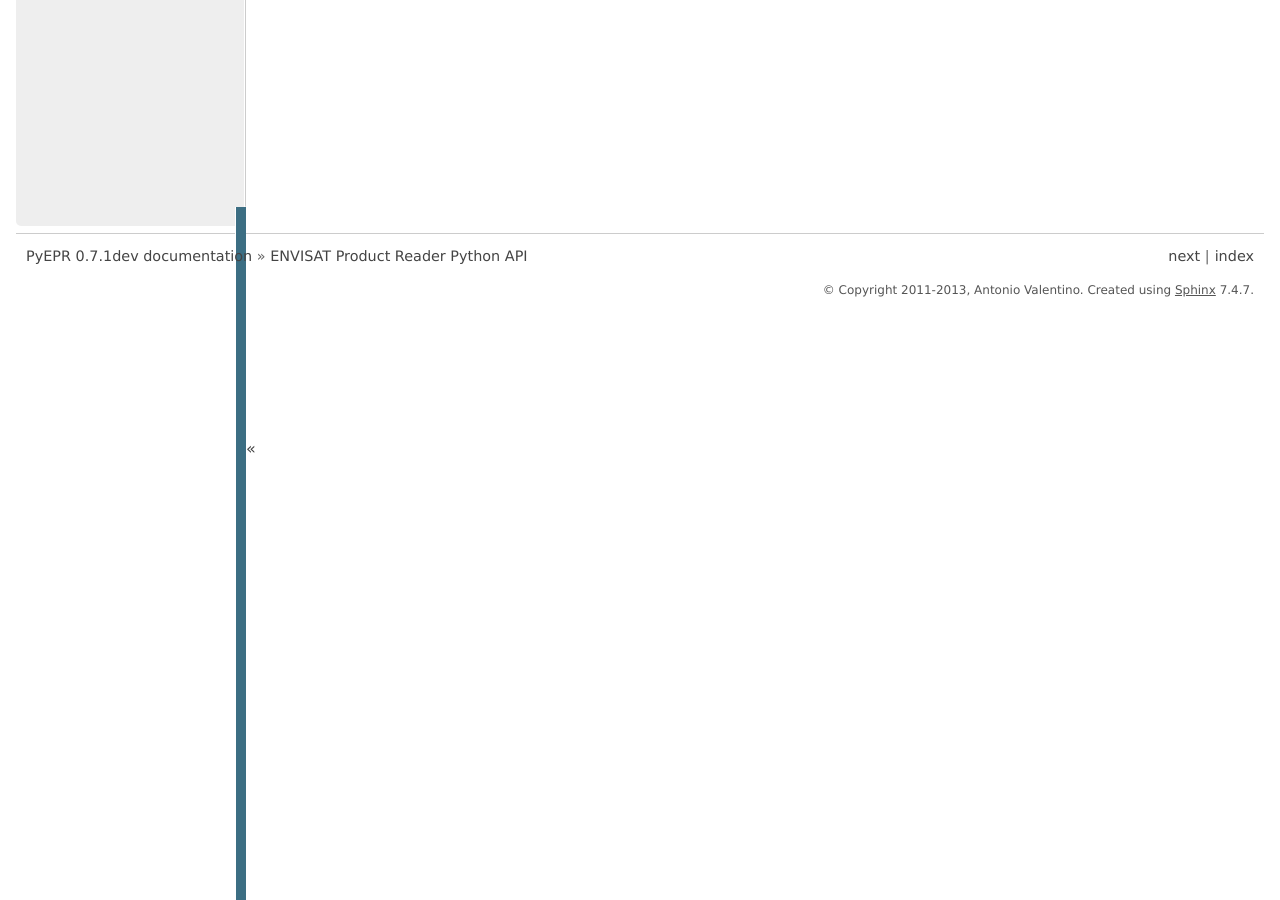
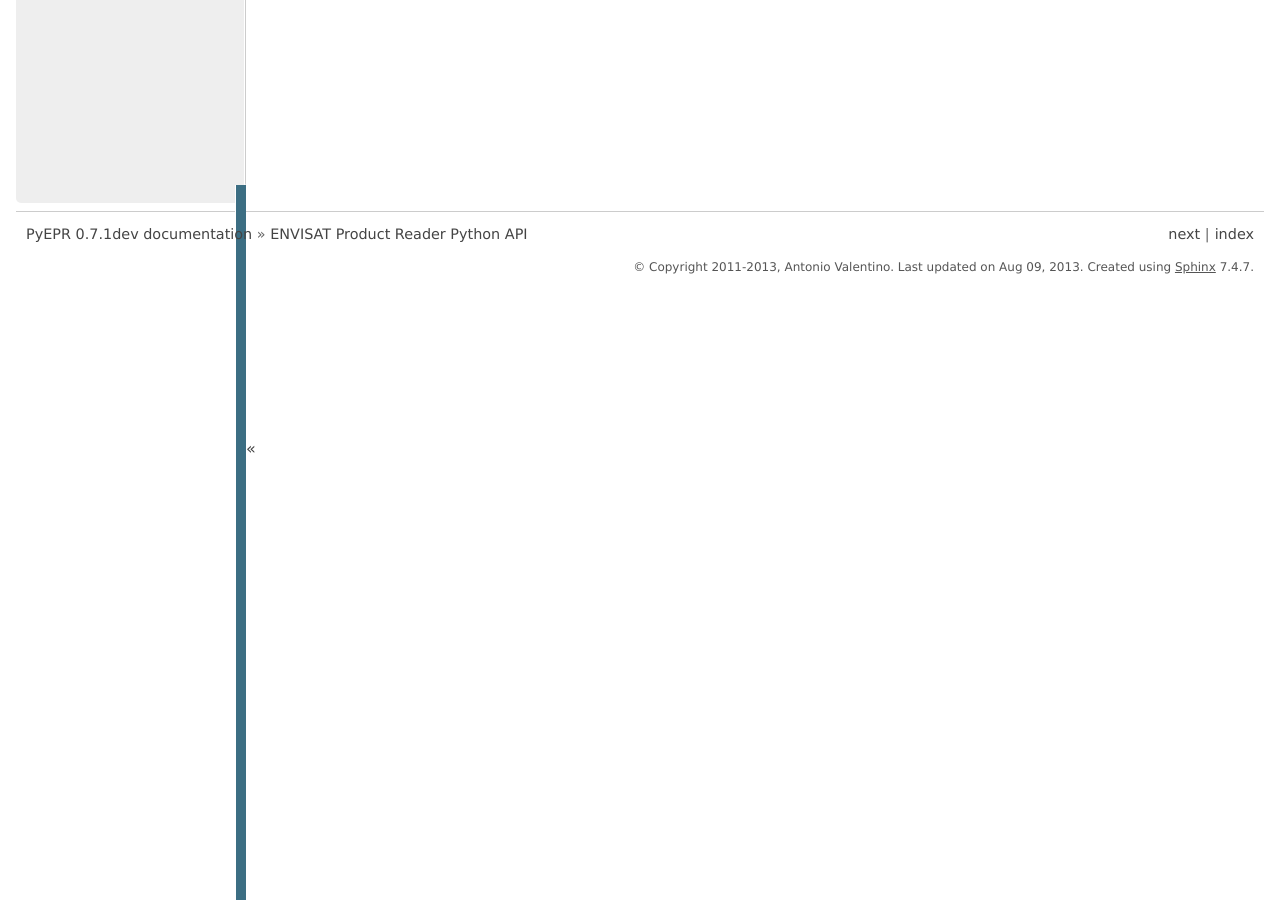
Before and after one commit to avalentino/pyepr, a Sphinx documentation site: the page built from doc/index.txt, in a window 1280 px wide and 900 px high, scrolled down 1941 px. Built offline with Sphinx 7.4.7, drawn with Linux system fonts in a browser that asks for light colours; formulas are drawn with MathJax 3.

Commit message:
Remove date from doc metadata
Now the build date is reported in the HTML footer and in the PDF
main page.
The release date is reported in the changelog section.

```diff
--- a/doc/conf.py
+++ b/doc/conf.py
@@ -167,7 +167,7 @@
 
 # If not '', a 'Last updated on:' timestamp is inserted at every page bottom,
 # using the given strftime format.
-#html_last_updated_fmt = '%b %d, %Y'
+html_last_updated_fmt = '%b %d, %Y'
 
 # If true, SmartyPants will be used to convert quotes and dashes to
 # typographically correct entities.
--- a/doc/index.txt
+++ b/doc/index.txt
@@ -12,7 +12,6 @@
 :HomePage:  http://avalentino.github.com/pyepr
 :Author:    Antonio Valentino
 :Contact:   antonio.valentino@tiscali.it
-:Date:      26/04/2012
 :Copyright: 2011-2013, Antonio Valentino
 :Version:   |release|
 
```
